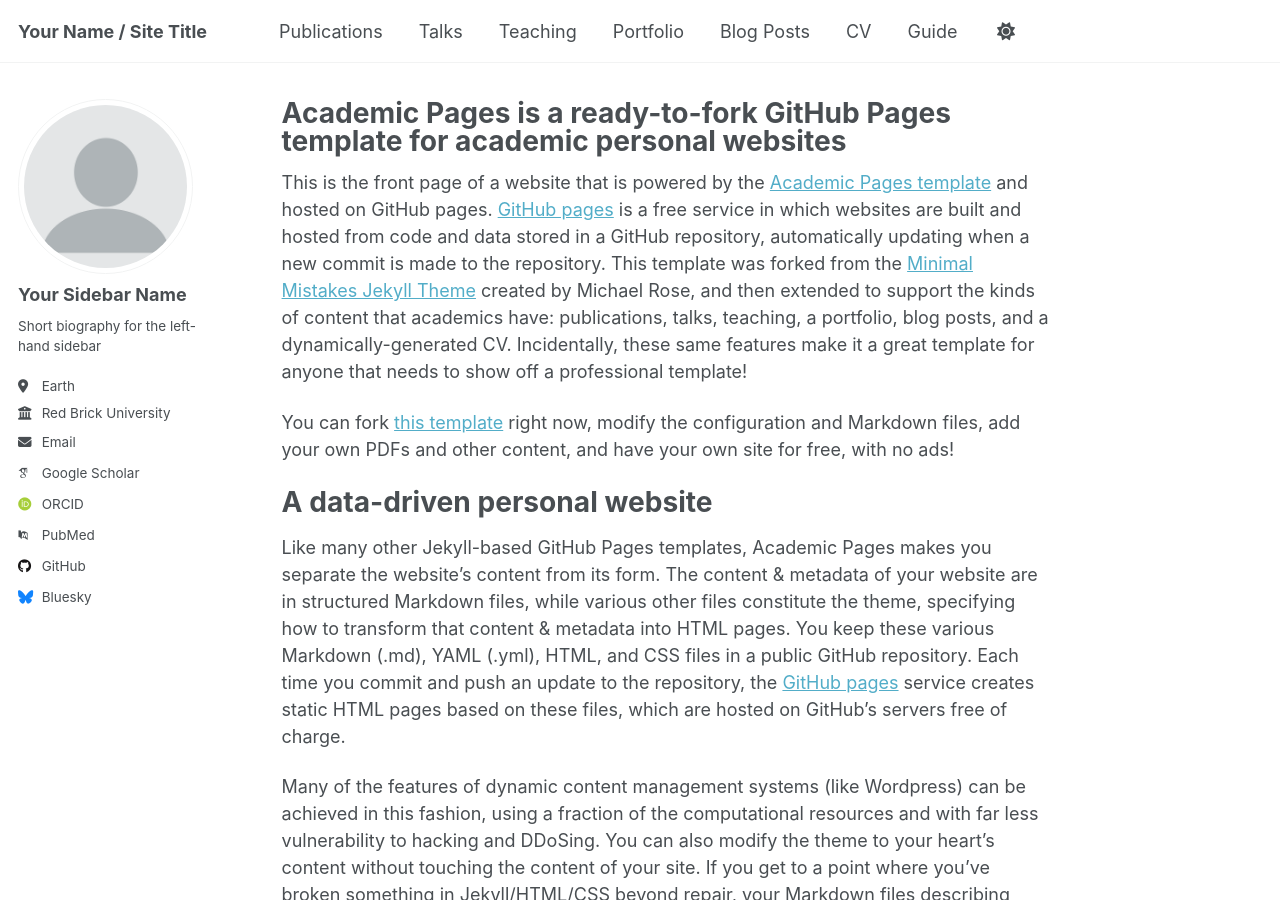
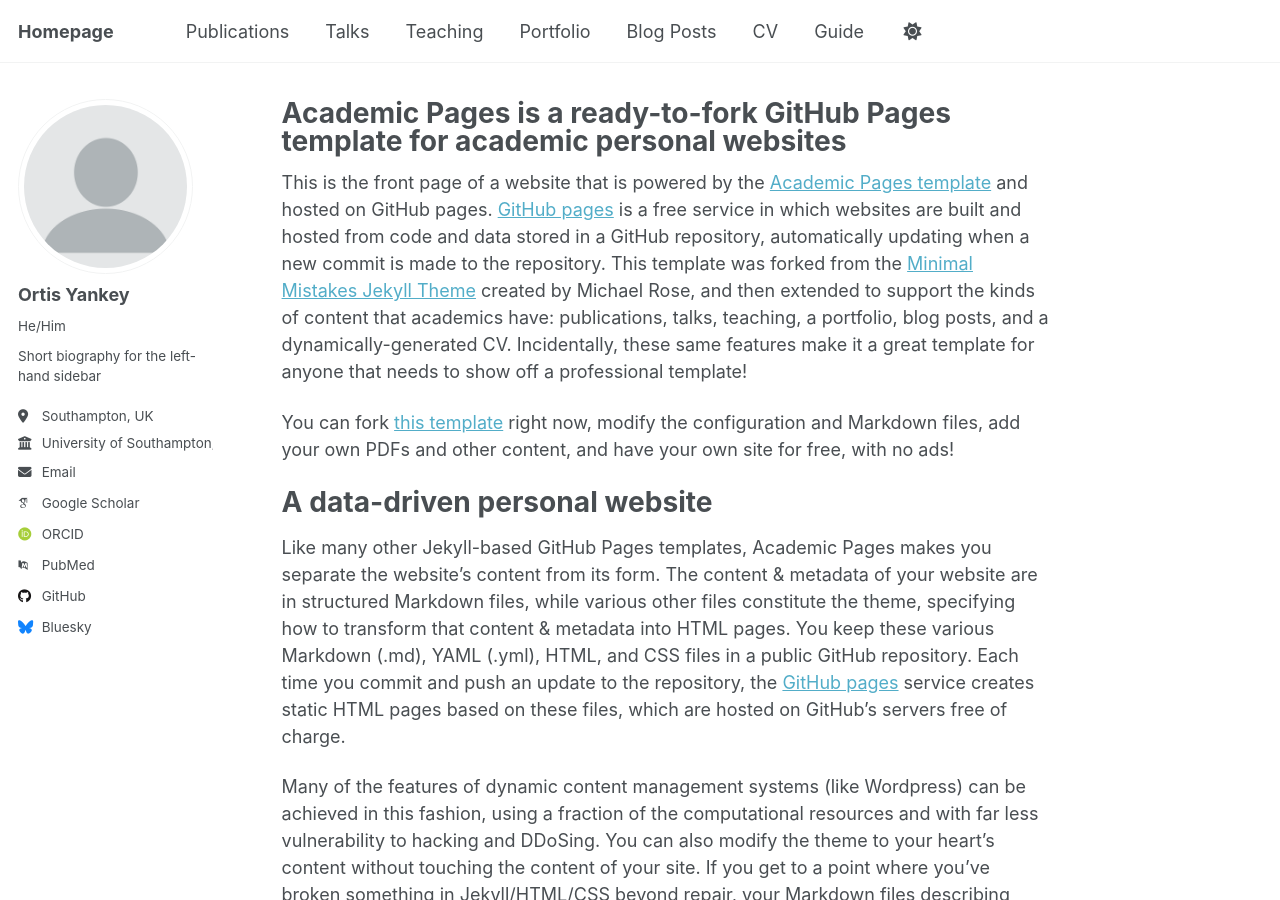
Before and after one commit to Omon-Obarein/omon_obarein_personal_website, a Jekyll site: the page built from _pages/about.md, in a window 1280 px wide and 900 px high. Built offline with Jekyll 4.4.1, drawn with Linux system fonts in a browser that asks for light colours; some web fonts are replaced; a script that is not in the unit is left out.

Commit message:
Update _Biographic_Info

```diff
--- a/_config.yml
+++ b/_config.yml
@@ -9,11 +9,11 @@
 # Basic Site Settings
 locale                   : "en-US"
 site_theme               : "default"
-title                    : "Your Name / Site Title"
+title                    : "Homepage"
 title_separator          : "-"
 name                     : &name "Your Name"
 description              : &description "personal description"
-url                      : https://academicpages.github.io # the base hostname & protocol for your site e.g. "https://[your GitHub username].github.io" or if you already have some other page hosted on Github then use "https://[your GitHub username].github.io/[Your Repo Name]"
+url                      : https://ortisyankey.github.io # the base hostname & protocol for your site e.g. "https://[your GitHub username].github.io" or if you already have some other page hosted on Github then use "https://[your GitHub username].github.io/[Your Repo Name]"
 baseurl                  : "" # the subpath of your site, e.g. "/blog"
 repository               : "academicpages/academicpages.github.io"
 
@@ -23,13 +23,13 @@ repository               : "academicpages/academicpages.github.io"
 author:
   # Biographic information
   avatar           : "profile.png"
-  name             : "Your Sidebar Name"
-  pronouns         : # example: "she/her"
+  name             : "Ortis Yankey"
+  pronouns         :  "He/Him"
   bio              : "Short biography for the left-hand sidebar"
-  location         : "Earth"
-  employer         : "Red Brick University"
+  location         : "Southampton, UK"
+  employer         : "University of Southampton, UK"
   uri              : # URL
-  email            : "none@example.org"
+  email            : "o.yankey@soton.ac.uk"
 
   # Academic websites
   academia         : # URL
```
